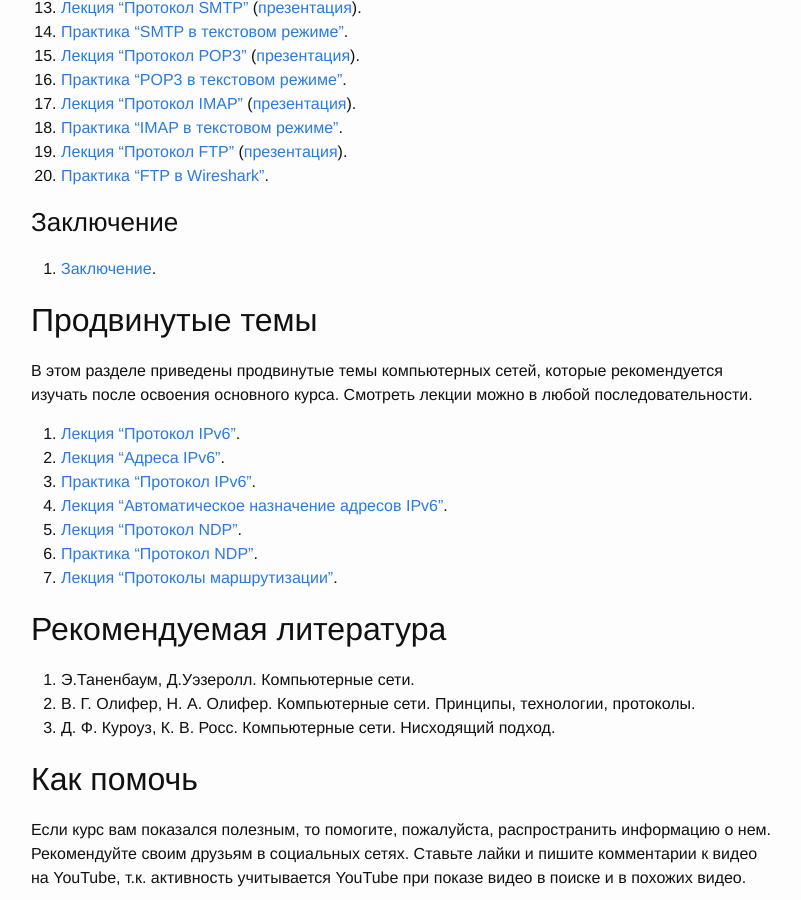
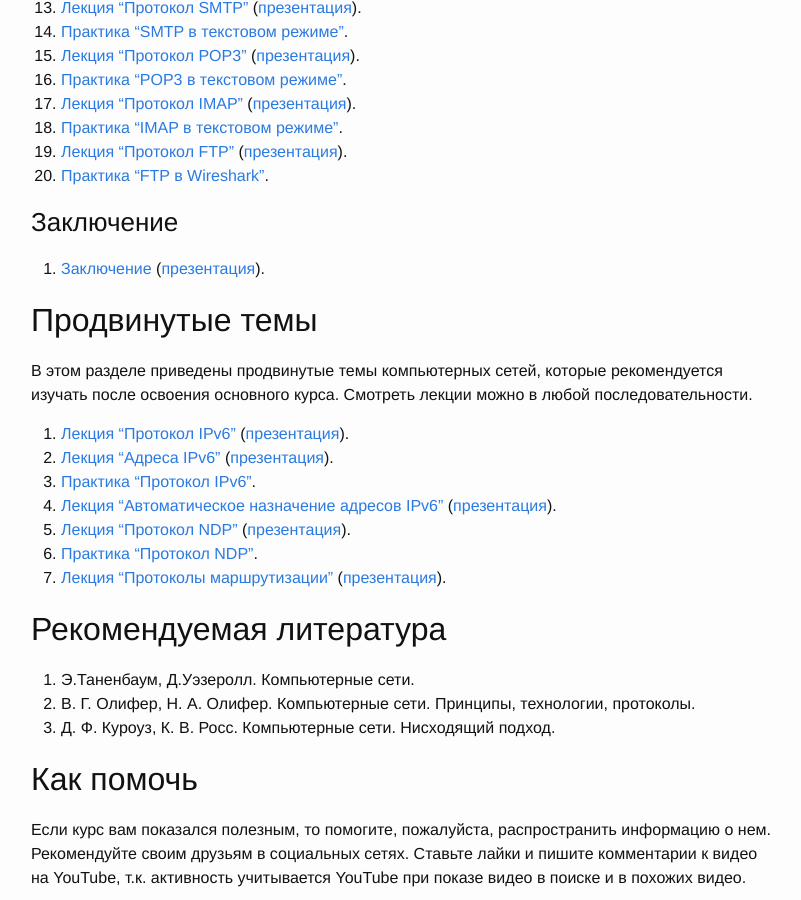
Before and after one commit to sozykin/asozykin.ru, a Jekyll site: the page built from _pages/networks_online.md, in a window 1280 px wide and 900 px high, scrolled down 2433 px. Shown: the whole window, without its empty margins (239-1040 px from the left). Built offline with Jekyll 4.4.1, drawn with Linux system fonts in a browser that asks for light colours; comment, search, counter and statistics services are not loaded.

Commit message:
Added presentations about advanced network videos

```diff
--- a/_pages/networks_online.md
+++ b/_pages/networks_online.md
@@ -109,19 +109,19 @@ permalink: /courses/networks_online
 
 ### Заключение
 
-1. [Заключение](https://youtu.be/GnEuajcKU1U).
+1. [Заключение](https://youtu.be/GnEuajcKU1U) ([презентация](/assets/pdf/networks/conclusion.pdf)).
 
 ## Продвинутые темы
 
 В этом разделе приведены продвинутые темы компьютерных сетей, которые рекомендуется изучать после освоения основного курса. Смотреть лекции можно в любой последовательности.
 
-1. [Лекция "Протокол IPv6"](https://youtu.be/Y4l8ScRLrf4).
-2. [Лекция "Адреса IPv6"](https://youtu.be/KRAKAAJTxTg).
+1. [Лекция "Протокол IPv6"](https://youtu.be/Y4l8ScRLrf4) ([презентация](/assets/pdf/networks/ipv6_protocol.pdf)).
+2. [Лекция "Адреса IPv6"](https://youtu.be/KRAKAAJTxTg) ([презентация](/assets/pdf/networks/ipv6_addresses.pdf)).
 3. [Практика "Протокол IPv6"](https://youtu.be/xCEiYBmEh38).
-4. [Лекция "Автоматическое назначение адресов IPv6"](https://youtu.be/GZTqZQVSY1A).
-5. [Лекция "Протокол NDP"](https://youtu.be/e50Xcxeol4E).
+4. [Лекция "Автоматическое назначение адресов IPv6"](https://youtu.be/GZTqZQVSY1A) ([презентация](/assets/pdf/networks/ipv6_autoconfiguration.pdf)).
+5. [Лекция "Протокол NDP"](https://youtu.be/e50Xcxeol4E) ([презентация](/assets/pdf/networks/ndp_protocol.pdf)).
 6. [Практика "Протокол NDP"](https://youtu.be/3Gxv7VRa8xQ).
-7. [Лекция "Протоколы маршрутизации"](https://youtu.be/MSg8gx3wnfQ).
+7. [Лекция "Протоколы маршрутизации"](https://youtu.be/MSg8gx3wnfQ) ([презентация](/assets/pdf/networks/routing_protocols.pdf)).
 
 ## Рекомендуемая литература
 
```
Also changed, not shown: 6 other files.
